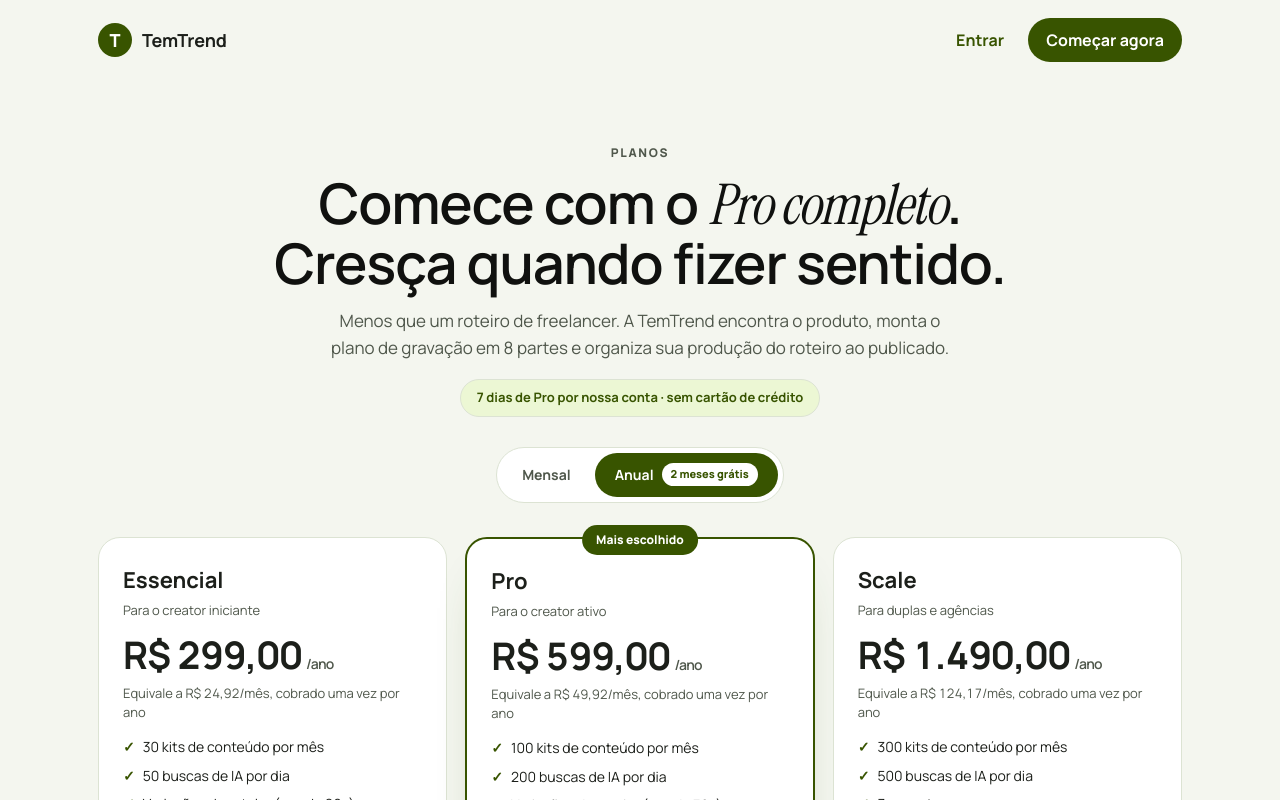
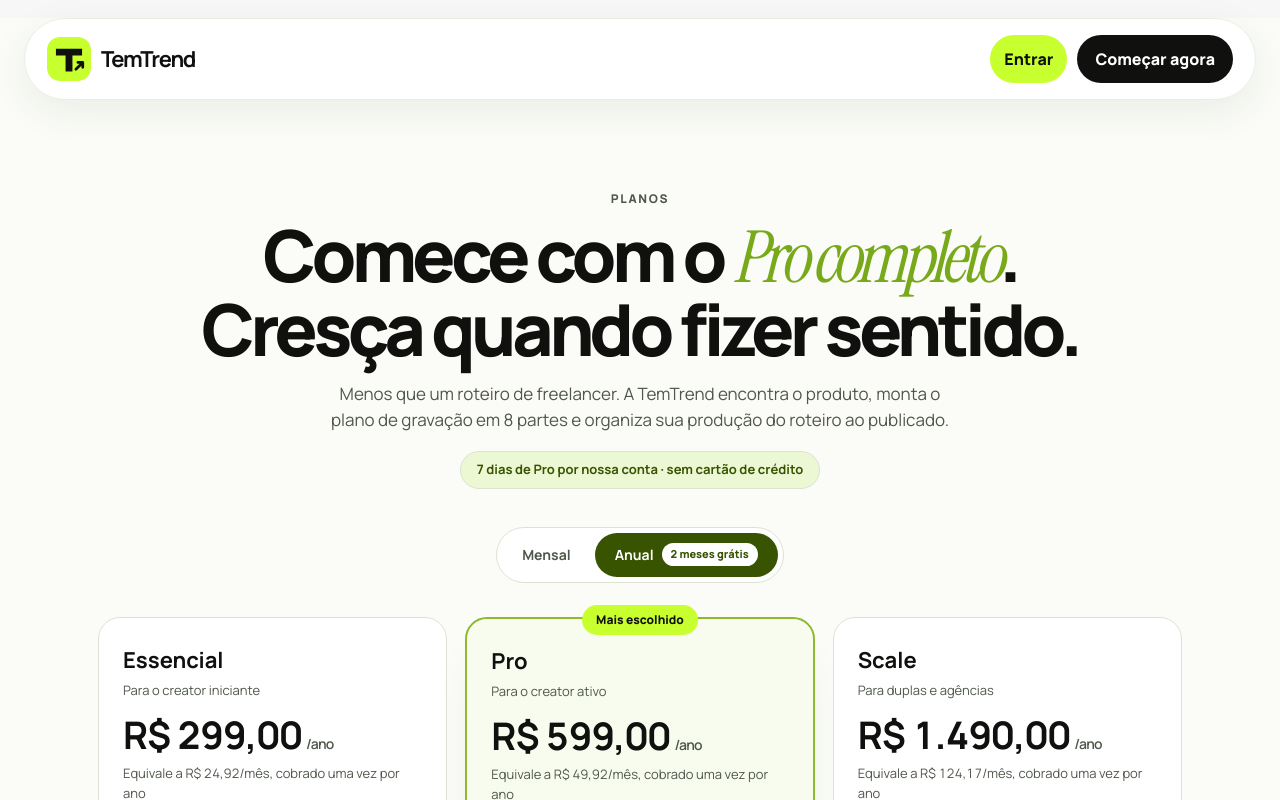
Before and after one commit to SaaSatGood/apptemtrend, a Next.js app in the folder frontend/: page /planos in a window 1280 px wide. Shown: the top 800 px of the page. Built offline with nearby package versions, Linux system fonts and the light colour scheme; no server answers.

Commit message:
style: alinhar plataforma à identidade da landing page

```diff
--- a/frontend/components/platform/Admin.module.css
+++ b/frontend/components/platform/Admin.module.css
@@ -1,10 +1,10 @@
 .adminShell {
-  --admin-ink: #10110f;
-  --admin-muted: #62665d;
-  --admin-line: #dfe5d8;
-  --admin-soft: #f5f6f1;
-  --admin-lime: #c8ff2e;
-  --admin-deep: #739b00;
+  --admin-ink: var(--tt-ink, #10110f);
+  --admin-muted: var(--tt-muted, #4f574b);
+  --admin-line: var(--tt-line, #dce3d3);
+  --admin-soft: var(--tt-soft, #f4f6ef);
+  --admin-lime: var(--tt-lime, #c8ff2e);
+  --admin-deep: var(--tt-deep, #385400);
   padding-top: 68px;
   color: var(--admin-ink);
 }
--- a/frontend/styles/canonical.css
+++ b/frontend/styles/canonical.css
@@ -15,6 +15,52 @@
    - Alvos de toque: mínimo 44px.
    - Métricas numéricas: font-variant-numeric: tabular-nums.
    ============================================================ */
+
+:root {
+  --tt-ink: #10110f;
+  --tt-lime: #c8ff2e;
+  --tt-canvas: #fbfcf8;
+  --tt-soft: #f4f6ef;
+  --tt-line: #dce3d3;
+  --tt-muted: #4f574b;
+  --tt-deep: #385400;
+  --tt-paper: #fffefa;
+  --tt-danger: #a52727;
+}
+
+/* A mesma base visual acompanha a pessoa da landing às áreas de trabalho. */
+#app-view,
+.auth-view,
+.onboarding,
+.tt-pricing {
+  font-family: var(--font-manrope), Arial, sans-serif;
+  color: var(--tt-ink);
+}
+
+#app-view :is(.primary, .ghost, .app-nav a, .app-create-link),
+.tt-pricing :is(.tt-pricing-login, .tt-pricing-signup, .tt-price-cta, .tt-pricing-manage) {
+  transition: background-color .2s ease, border-color .2s ease, color .2s ease, transform .2s ease;
+}
+
+#app-view :is(.primary, .ghost, .app-create-link):active:not(:disabled),
+.tt-pricing :is(.tt-pricing-signup, .tt-price-cta):active:not(:disabled) {
+  transform: translateY(1px);
+}
+
+#app-view :is(.account-card, .production-card, .opportunity-card, .kits-section, .support-compose, .support-list, .support-thread) {
+  background: var(--tt-paper);
+  border-color: var(--tt-line);
+}
+
+#app-view :is(.production-heading, .account-heading, .support-hero) h1 {
+  font-weight: 750;
+  letter-spacing: -.065em;
+  line-height: 1.02;
+}
+
+#app-view :is(.account-card-heading, .support-compose, .support-list, .support-thread) h2 {
+  letter-spacing: -.035em;
+}
 
 /* ---------- 1. Movimento ---------- */
 @media (prefers-reduced-motion: reduce) {
--- a/frontend/styles/platform-redesign.css
+++ b/frontend/styles/platform-redesign.css
@@ -1,14 +1,14 @@
 /* Plataforma TemTrend: sistema visual unificado com a landing page. */
 #app-view {
-  --app-ink: #141b12;
+  --app-ink: var(--tt-ink, #10110f);
   --app-muted: #657060;
-  --app-line: #dbe3d4;
+  --app-line: var(--tt-line, #dce3d3);
   --app-line-strong: #c8d4bd;
-  --app-paper: #fffefa;
-  --app-canvas: #f6f8f1;
+  --app-paper: var(--tt-paper, #fffefa);
+  --app-canvas: var(--tt-canvas, #fbfcf8);
   --app-soft: #edf5df;
   --app-soft-2: #e2efcd;
-  --app-lime: #c8ff2e;
+  --app-lime: var(--tt-lime, #c8ff2e);
   --app-lime-hover: #b8ef1b;
   --app-green: #416314;
   min-height: 100svh;
@@ -129,20 +129,20 @@
 
 /* Navegação */
 #app-view .topbar {
-  top: 14px;
-  width: min(1120px, calc(100% - 36px));
-  min-height: 70px;
+  top: 18px;
+  width: min(1320px, calc(100% - 48px));
+  min-height: 76px;
   padding: 9px 12px 9px 16px;
   border: 1px solid #dce3d5;
-  border-radius: 22px;
-  background: #fffefaf2;
-  box-shadow: 0 12px 34px #26351a12;
-  backdrop-filter: blur(16px);
+  border-radius: 999px;
+  background: #fffffff5;
+  box-shadow: 0 12px 38px #2c3d1714;
+  backdrop-filter: blur(18px);
 }
 
 #app-view .topbar.is-scrolled {
-  top: 9px;
-  min-height: 62px;
+  top: 10px;
+  min-height: 68px;
   border-color: #ccd8c2;
   box-shadow: 0 14px 38px #26351a1b;
 }
@@ -173,6 +173,7 @@
 }
 
 #app-view .app-nav a.active { background: var(--app-ink); color: #fffefa; box-shadow: none; }
+#app-view .app-nav a:hover:not(.active) { background: #fffefa; color: var(--tt-deep, #385400); }
 #app-view .user-menu > summary { min-height: 46px; border-radius: 999px; }
 #app-view .user-avatar { width: 38px; height: 38px; background: var(--app-ink); color: #fffefa; }
 #app-view .user-menu-panel { top: calc(100% + 12px); border-color: var(--app-line); border-radius: 16px; box-shadow: 0 20px 54px #26351a24; }
@@ -618,7 +619,7 @@
   #app-view .page-wrap { width: calc(100% - 28px); padding-top: 96px; padding-bottom: 48px; }
   #app-view::before { width: 260px; height: 260px; right: -190px; top: 140px; }
   #app-view::after { display: none; }
-  #app-view .topbar { top: 8px; width: calc(100% - 20px); min-height: 64px; padding: 7px 9px; border-radius: 20px; }
+  #app-view .topbar { top: 8px; width: calc(100% - 20px); min-height: 64px; padding: 7px 9px; border-radius: 999px; }
   #app-view .topbar.is-scrolled { top: 8px; min-height: 60px; }
   #app-view .app-logo > span { width: 36px; height: 36px; }
   #app-view .app-logo b,
--- a/frontend/styles/pricing.css
+++ b/frontend/styles/pricing.css
@@ -3,9 +3,9 @@
    #4f574b (texto secundário), #1c1f1a (texto). Foco único 3px #385400. */
 
 .tt-pricing {
-  min-height: 100vh;
-  background: #f4f6ef;
-  color: #1c1f1a;
+  min-height: 100dvh;
+  background: var(--tt-canvas, #fbfcf8);
+  color: var(--tt-ink, #10110f);
   font-family: var(--font-manrope), system-ui, sans-serif;
 }
 
@@ -14,9 +14,14 @@
   align-items: center;
   justify-content: space-between;
   gap: 16px;
-  max-width: 1180px;
-  margin: 0 auto;
-  padding: 18px clamp(16px, 4vw, 48px);
+  width: min(1320px, calc(100% - 48px));
+  min-height: 82px;
+  margin: 18px auto 0;
+  padding: 10px 22px;
+  border: 1px solid #e9eee3;
+  border-radius: 999px;
+  background: #fffffff5;
+  box-shadow: 0 12px 38px #2c3d1714;
 }
 
 .tt-pricing-logo {
@@ -24,20 +29,21 @@
   align-items: center;
   gap: 10px;
   text-decoration: none;
-  color: #1c1f1a;
+  color: var(--tt-ink, #10110f);
   font-weight: 800;
-  font-size: 18px;
+  font-size: 22px;
+  letter-spacing: -.055em;
 }
 
 .tt-pricing-logo span {
   display: grid;
   place-items: center;
-  width: 34px;
-  height: 34px;
-  border-radius: 999px;
-  background: #385400;
-  color: #fff;
-  font-weight: 800;
+  width: 44px;
+  height: 44px;
+  border-radius: 12px;
+  background: url("/temtrend-mark.svg") center / contain no-repeat;
+  color: transparent;
+  font-size: 0;
 }
 
 .tt-pricing-nav-actions {
@@ -47,33 +53,34 @@
 }
 
 .tt-pricing-login {
-  min-height: 44px;
+  min-height: 48px;
   display: inline-flex;
   align-items: center;
   padding: 0 14px;
   border-radius: 999px;
-  color: #385400;
-  font-weight: 700;
+  background: var(--tt-lime, #c8ff2e);
+  color: var(--tt-ink, #10110f);
+  font-weight: 800;
   text-decoration: none;
 }
 
 .tt-pricing-signup {
-  min-height: 44px;
+  min-height: 48px;
   display: inline-flex;
   align-items: center;
   padding: 0 18px;
   border-radius: 999px;
-  background: #385400;
+  background: var(--tt-ink, #10110f);
   color: #fff;
-  font-weight: 700;
+  font-weight: 800;
   text-decoration: none;
 }
 
 .tt-pricing-hero {
-  max-width: 860px;
+  max-width: 950px;
   margin: 0 auto;
   text-align: center;
-  padding: clamp(28px, 6vw, 64px) 20px 4px;
+  padding: clamp(60px, 7vw, 100px) 20px 12px;
 }
 
 .tt-pricing-eyebrow {
@@ -86,10 +93,10 @@
 }
 
 .tt-pricing-hero h1 {
-  font-size: clamp(32px, 5.2vw, 56px);
-  line-height: 1.04;
-  font-weight: 600;
-  letter-spacing: -0.02em;
+  font-size: clamp(42px, 5.6vw, 72px);
+  line-height: .99;
+  font-weight: 750;
+  letter-spacing: -.065em;
   margin: 0 0 16px;
 }
 
@@ -97,6 +104,8 @@
   font-family: var(--font-instrument-serif), Georgia, serif;
   font-style: italic;
   font-weight: 400;
+  color: #78a91a;
+  white-space: nowrap;
 }
 
 .tt-pricing-sub {
@@ -261,8 +270,9 @@
 }
 
 .tt-price-card.is-featured {
-  border: 2px solid #385400;
-  box-shadow: 0 24px 48px -30px rgba(56, 84, 0, 0.45);
+  border: 2px solid #8fb92f;
+  background: #f8fcef;
+  box-shadow: 0 24px 48px -30px rgba(56, 84, 0, 0.28);
 }
 
 .tt-price-seal {
@@ -270,8 +280,8 @@
   top: -14px;
   left: 50%;
   transform: translateX(-50%);
-  background: #385400;
-  color: #fff;
+  background: var(--tt-lime, #c8ff2e);
+  color: var(--tt-ink, #10110f);
   border-radius: 999px;
   padding: 6px 14px;
   font-size: 12px;
@@ -339,8 +349,8 @@
   min-height: 48px;
   border: 0;
   border-radius: 999px;
-  background: #385400;
-  color: #fff;
+  background: var(--tt-lime, #c8ff2e);
+  color: var(--tt-ink, #10110f);
   font-weight: 800;
   font-size: 14px;
   cursor: pointer;
@@ -348,9 +358,14 @@
 
 .tt-price-cta.is-ghost {
   background: #fff;
-  color: #385400;
-  border: 1px solid #385400;
+  color: var(--tt-ink, #10110f);
+  border: 1px solid var(--tt-line, #dce3d3);
 }
+
+.tt-pricing-login:hover,
+.tt-price-cta:not(.is-ghost):hover:not(:disabled) { background: #ddff75; }
+.tt-pricing-signup:hover { background: #303b26; }
+.tt-price-cta.is-ghost:hover:not(:disabled) { background: #f0f7e5; border-color: #9fbd77; }
 
 .tt-price-cta:disabled {
   opacity: 0.55;
@@ -365,7 +380,7 @@
   justify-content: space-between;
   gap: 18px;
   flex-wrap: wrap;
-  background: #20251d;
+  background: #151913;
   color: #f4f6ef;
   border-radius: 22px;
   padding: 24px;
@@ -387,8 +402,8 @@
   align-items: center;
   padding: 0 20px;
   border-radius: 999px;
-  background: #ecf7d4;
-  color: #385400;
+  background: var(--tt-lime, #c8ff2e);
+  color: var(--tt-ink, #10110f);
   font-weight: 800;
   text-decoration: none;
   white-space: nowrap;
@@ -541,6 +556,22 @@
   font-weight: 600;
 }
 
+@media (max-width: 700px) {
+  .tt-pricing-nav { width: calc(100% - 24px); min-height: 64px; margin-top: 8px; padding: 7px 10px; }
+  .tt-pricing-logo { gap: 7px; font-size: 18px; }
+  .tt-pricing-logo span { width: 36px; height: 36px; }
+  .tt-pricing-nav-actions { gap: 5px; }
+  .tt-pricing-login, .tt-pricing-signup { min-height: 40px; padding-inline: 12px; font-size: 12px; }
+  .tt-pricing-hero { padding-top: 62px; }
+  .tt-pricing-hero h1 { font-size: clamp(36px, 9.5vw, 58px); }
+}
+
+@media (max-width: 380px) {
+  .tt-pricing-logo { font-size: 16px; }
+  .tt-pricing-nav-actions { gap: 4px; }
+  .tt-pricing-login, .tt-pricing-signup { padding-inline: 10px; font-size: 11px; white-space: nowrap; }
+}
+
 .tt-pricing :is(a, button, summary):focus-visible {
   outline: 3px solid #385400;
   outline-offset: 3px;
--- a/frontend/styles/support.css
+++ b/frontend/styles/support.css
@@ -4,34 +4,41 @@
 
 .support-shell {
   display: grid;
-  gap: 22px;
+  gap: 20px;
 }
 
 .support-hero {
+  position: relative;
   display: flex;
   align-items: flex-end;
   justify-content: space-between;
   gap: 18px;
   flex-wrap: wrap;
+  padding: clamp(28px, 4vw, 44px);
+  overflow: hidden;
+  border: 1px solid #d0dfba;
+  border-radius: 28px;
+  background: #eaf4d8;
 }
 
 .support-hero h1 {
   margin: 6px 0 8px;
-  font-size: clamp(1.6rem, 3vw, 2.2rem);
-  line-height: 1.1;
-  color: #1c1f1a;
+  font-size: clamp(2.5rem, 5vw, 4.5rem);
+  line-height: 1;
+  color: var(--tt-ink, #10110f);
 }
 
 .support-hero h1 em {
   font-family: var(--font-instrument-serif), serif;
   font-style: italic;
-  color: #385400;
+  color: #5f8d1d;
 }
 
 .support-hero-copy {
   max-width: 560px;
   margin: 0;
-  color: #4f574b;
+  color: #47523f;
+  line-height: 1.6;
 }
 
 .support-new {
@@ -80,6 +87,15 @@
 .support-list,
 .support-thread {
   padding: 20px 22px;
+  border: 1px solid var(--tt-line, #dce3d3);
+  border-radius: 20px;
+  background: var(--tt-paper, #fffefa);
+}
+
+.support-compose {
+  border: 1px solid var(--tt-line, #dce3d3);
+  border-radius: 20px;
+  background: var(--tt-paper, #fffefa);
 }
 
 .support-list h2 {
@@ -113,8 +129,8 @@
 }
 
 .support-ticket.is-active {
-  border-color: #385400;
-  background: #f4f6ef;
+  border-color: #9fbd77;
+  background: #f0f7e5;
 }
 
 .support-ticket-top {
@@ -235,8 +251,8 @@
 }
 
 .support-messages li.is-creator .support-bubble {
-  background: #385400;
-  border-color: #385400;
+  background: #172015;
+  border-color: #172015;
 }
 
 .support-messages li.is-creator .support-bubble p {
@@ -291,3 +307,8 @@
     grid-template-columns: 1fr;
   }
 }
+
+@media (max-width: 700px) {
+  .support-hero { padding: 26px 20px; border-radius: 22px; }
+  .support-list, .support-thread, .support-compose { padding: 20px 16px; }
+}
```
